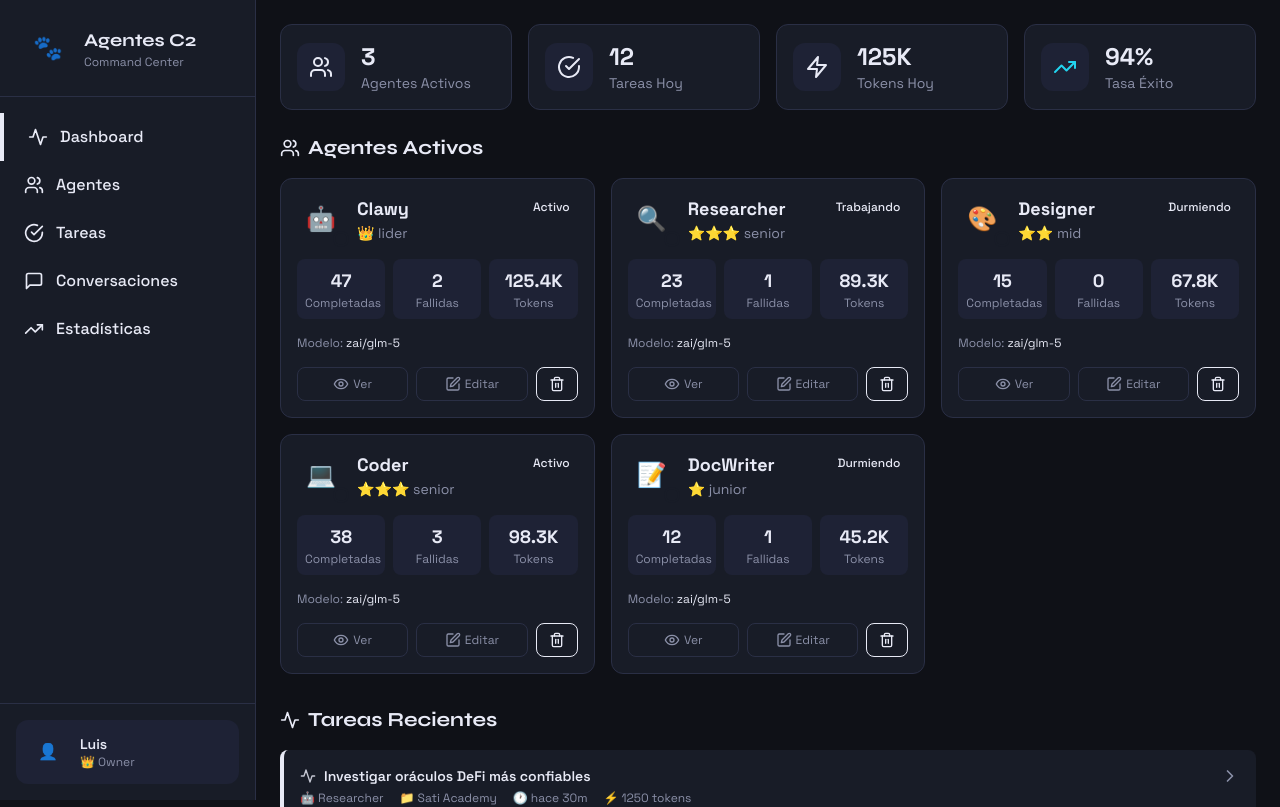
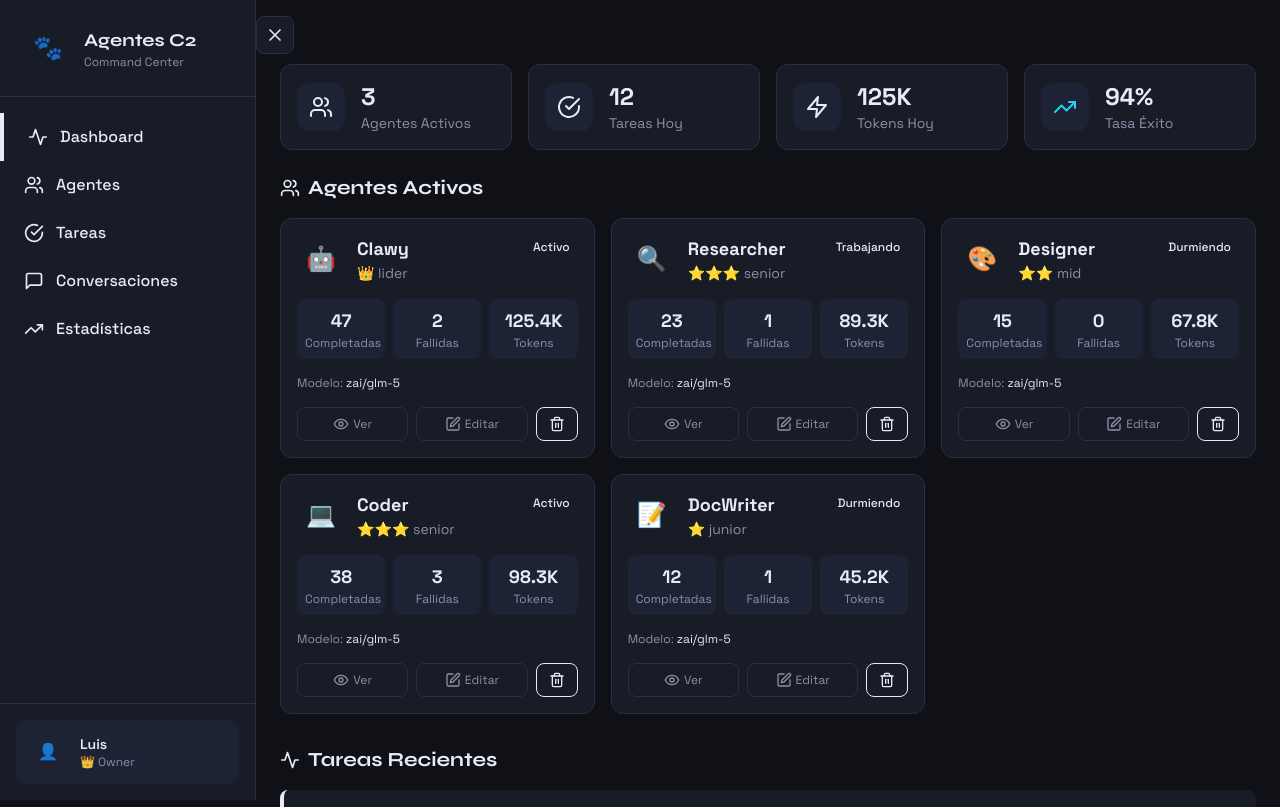
Before and after one commit to Clawyc2/agentes-c2, a Next.js app: page / in a window 1280 px wide. Shown: the top 807 px of the page. Built offline with nearby package versions, Linux system fonts and the light colour scheme.

Commit message:
Add collapsible sidebar + toggle button

```diff
--- a/app/page.tsx
+++ b/app/page.tsx
@@ -5,7 +5,7 @@ import { motion } from 'framer-motion';
 import {
   Users, Activity, Zap, Clock, CheckCircle, XCircle,
   Settings, Trash2, Edit, Eye, ChevronRight, Search,
-  AlertCircle, TrendingUp, Calendar, MessageSquare
+  AlertCircle, TrendingUp, Calendar, MessageSquare, Menu, X
 } from 'lucide-react';
 
 // Datos mock para demo
@@ -127,7 +127,11 @@ const MOCK_TASKS = [
 ];
 
 // Componente de Sidebar
-function Sidebar({ activeTab, onTabChange }: { activeTab: string; onTabChange: (tab: string) => void }) {
+function Sidebar({ activeTab, onTabChange, collapsed }: {
+  activeTab: string;
+  onTabChange: (tab: string) => void;
+  collapsed: boolean;
+}) {
   const tabs = [
     { id: 'dashboard', icon: Activity, label: 'Dashboard' },
     { id: 'agents', icon: Users, label: 'Agentes' },
@@ -137,17 +141,21 @@ function Sidebar({ activeTab, onTabChange }: { activeTab: string; onTabChange: (
   ];
 
   return (
-    <aside className="w-64 fixed left-0 top-0 h-screen bg-[var(--bg2)] border-r border-[var(--gray)] flex flex-col z-40">
+    <aside className={`fixed left-0 top-0 h-screen bg-[var(--bg2)] border-r border-[var(--gray)] flex flex-col z-40 transition-all duration-300 ${
+      collapsed ? 'w-20' : 'w-64'
+    }`}>
       {/* Logo */}
       <div className="p-6 border-b border-[var(--gray)]">
         <div className="flex items-center gap-3">
-          <div className="w-12 h-12 rounded-xl bg-gradient-to-br from-orange-400 to-amber-600 flex items-center justify-center text-2xl">
+          <div className="w-12 h-12 rounded-xl bg-gradient-to-br from-orange-400 to-amber-600 flex items-center justify-center text-2xl shrink-0">
             🐾
           </div>
+          {!collapsed && (
             <div>
               <h1 className="font-bold text-lg" style={{ fontFamily: 'Syne' }}>Agentes C2</h1>
               <p className="text-xs text-[var(--text2)]">Command Center</p>
             </div>
+          )}
         </div>
       </div>
 
@@ -161,26 +169,29 @@ function Sidebar({ activeTab, onTabChange }: { activeTab: string; onTabChange: (
               activeTab === tab.id
                 ? 'bg-orange-500/10 border-l-4 border-orange-500 text-orange-400'
                 : 'text-[var(--text)] hover:bg-[var(--bg3)]'
-            }`}
+            } ${collapsed ? 'justify-center' : ''}`}
+            title={collapsed ? tab.label : undefined}
           >
-            <tab.icon className="w-5 h-5" />
-            <span className="font-medium">{tab.label}</span>
+            <tab.icon className="w-5 h-5 shrink-0" />
+            {!collapsed && <span className="font-medium">{tab.label}</span>}
           </button>
         ))}
       </nav>
 
       {/* Footer */}
+      {!collapsed && (
         <div className="p-4 border-t border-[var(--gray)]">
           <div className="flex items-center gap-3 p-3 rounded-xl bg-[var(--bg3)]">
-          <div className="w-10 h-10 rounded-full bg-gradient-to-br from-orange-400 to-amber-600 flex items-center justify-center">
+            <div className="w-10 h-10 rounded-full bg-gradient-to-br from-orange-400 to-amber-600 flex items-center justify-center shrink-0">
               👤
             </div>
-          <div className="flex-1">
-            <p className="font-semibold text-sm">Luis</p>
+            <div className="flex-1 min-w-0">
+              <p className="font-semibold text-sm truncate">Luis</p>
               <p className="text-xs text-[var(--text2)]">👑 Owner</p>
             </div>
           </div>
         </div>
+      )}
     </aside>
   );
 }
@@ -467,6 +478,7 @@ function TasksView() {
 // Main Page
 export default function Dashboard() {
   const [activeTab, setActiveTab] = useState('dashboard');
+  const [sidebarCollapsed, setSidebarCollapsed] = useState(false);
 
   const renderView = () => {
     switch (activeTab) {
@@ -491,9 +503,21 @@ export default function Dashboard() {
 
   return (
     <div className="min-h-screen bg-[var(--bg)]">
-      <Sidebar activeTab={activeTab} onTabChange={setActiveTab} />
+      <Sidebar activeTab={activeTab} onTabChange={setActiveTab} collapsed={sidebarCollapsed} />
 
-      <main className="ml-64 p-6">
+      {/* Toggle Button */}
+      <button
+        onClick={() => setSidebarCollapsed(!sidebarCollapsed)}
+        className="fixed top-4 z-50 p-2 bg-[var(--bg2)] border border-[var(--gray)] rounded-lg hover:bg-[var(--bg3)] transition-colors"
+        style={{ left: sidebarCollapsed ? '5rem' : '16rem' }}
+      >
+        {sidebarCollapsed ? <Menu className="w-5 h-5" /> : <X className="w-5 h-5" />}
+      </button>
+
+      <main
+        className="p-6 pt-16 transition-all duration-300"
+        style={{ marginLeft: sidebarCollapsed ? '5rem' : '16rem' }}
+      >
         {renderView()}
       </main>
     </div>
```
Lines whose indentation alone changed are shown as unchanged.
